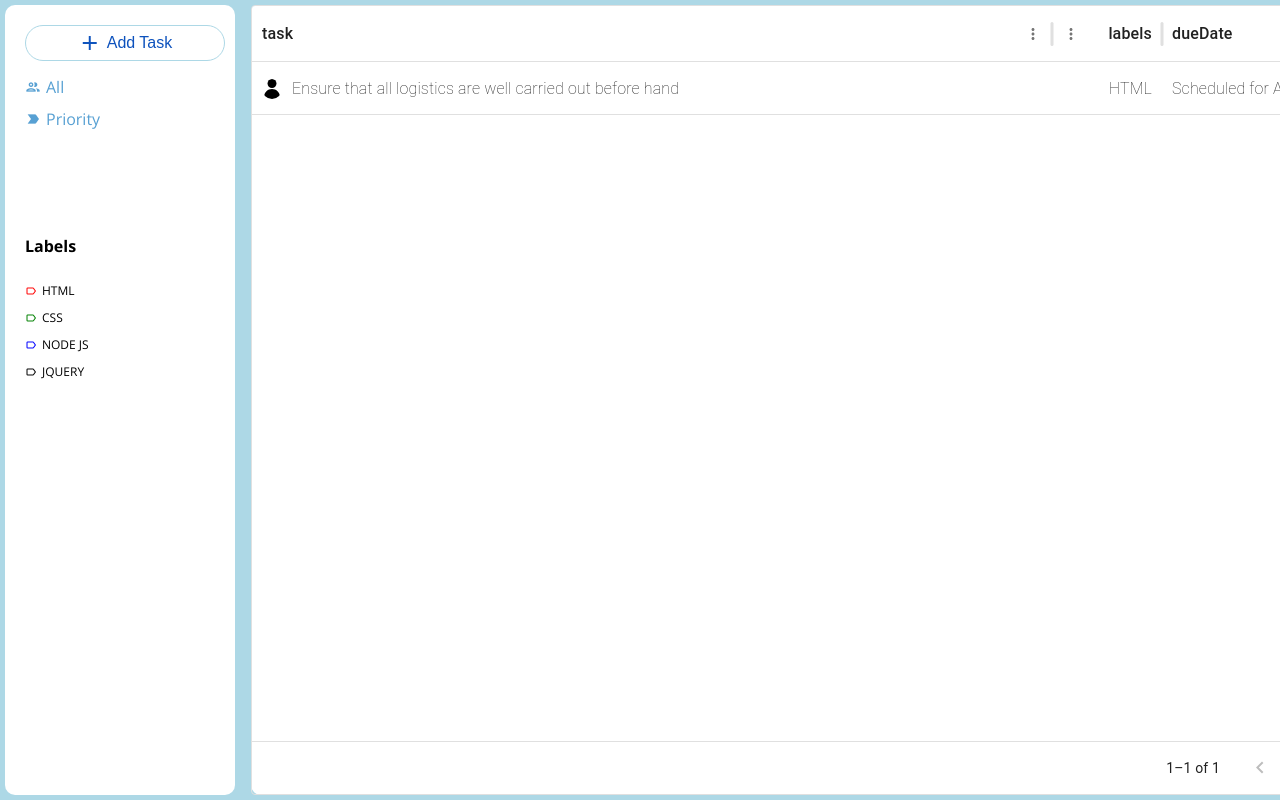
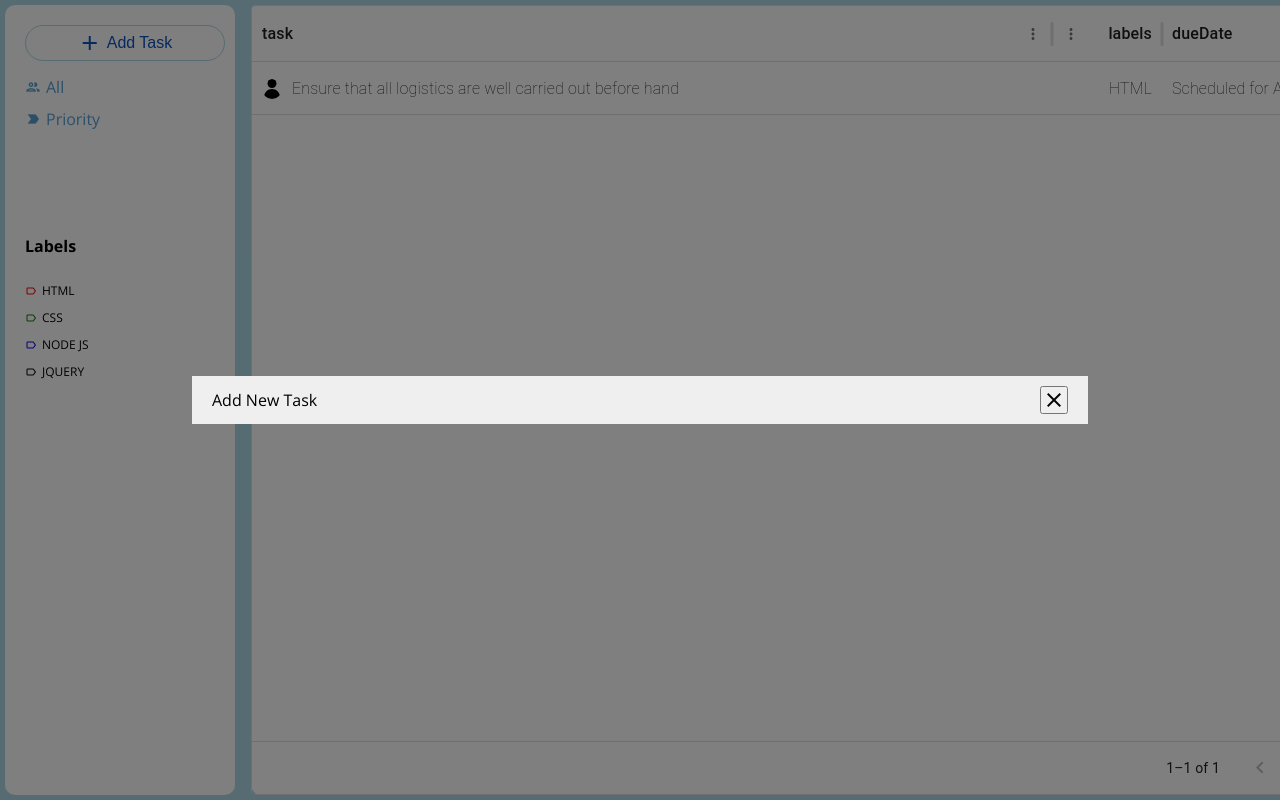
Before and after one commit to CodedJay672/todolist, a React (Vite) app: page / in a window 1280 px wide. Shown: the top 800 px of the page. Built offline with nearby package versions, Linux system fonts and the light colour scheme.

Commit message:
upload modal and modal form

```diff
--- a/src/App.tsx
+++ b/src/App.tsx
@@ -1,4 +1,5 @@
 import DataTable from './Components/Container/DataGrid/DataTable';
+import Modal from './Components/Container/Modal/Modal';
 import Sidebar from './Components/Container/Sidebar/Sidebar';
 import styles from './styles/App.module.scss';
 
@@ -6,6 +7,7 @@ function App() {
 
   return (
     <div className={styles.container}>
+      <Modal />
       <Sidebar />
       <DataTable />
     </div>
--- a/src/Components/Container/DataGrid/DataTable.tsx
+++ b/src/Components/Container/DataGrid/DataTable.tsx
@@ -1,6 +1,5 @@
-import { DataGrid, GridRowsProp, GridColDef } from "@mui/x-data-grid";
+import { DataGrid, GridColDef } from "@mui/x-data-grid";
 import Box from '@mui/material/Box';
-import Topbar from "../Topbar/Topbar";
 
 const columns: GridColDef<(typeof rows)[number]>[] = [
   {
--- /dev/null
+++ b/src/Components/Container/Modal/Modal.module.scss
@@ -0,0 +1,12 @@
+.container {
+    position: fixed;
+    top: 0;
+    left: 0;
+    width: 100%;
+    height: 100%;
+    background-color: rgba(0, 0, 0, 0.5);
+    display: flex;
+    justify-content: center;
+    align-items: center;
+    z-index: 100;
+}
--- /dev/null
+++ b/src/Components/Container/Modal/Modal.tsx
@@ -0,0 +1,10 @@
+import ModalForm from '../ModalForm/ModalForm';
+import styles from './Modal.module.scss';
+
+export default function Modal() {
+  return (
+    <div className={styles.container}>
+      <ModalForm />
+    </div>
+  )
+}
--- /dev/null
+++ b/src/Components/Container/ModalForm/ModalForm.module.scss
@@ -0,0 +1,13 @@
+.container {
+  background-color: #fff;
+  border-radius: 20px;
+  width: 70%;
+}
+
+.header {
+  background-color: #efefef;
+  display: flex;
+  justify-content: space-between;
+  align-items: center;
+  padding: 10px 20px;
+}
--- /dev/null
+++ b/src/Components/Container/ModalForm/ModalForm.tsx
@@ -0,0 +1,15 @@
+import styles from './ModalForm.module.scss';
+
+export default function ModalForm() {
+  return (
+    <div className={styles.container}>
+      <header className={styles.header}>
+        <span>
+          Add New Task
+        </span>
+        <button className='material-icons-outlined'>close</button>
+      </header>
+      <form className={styles.form}></form>
+    </div>
+  )
+}
```
